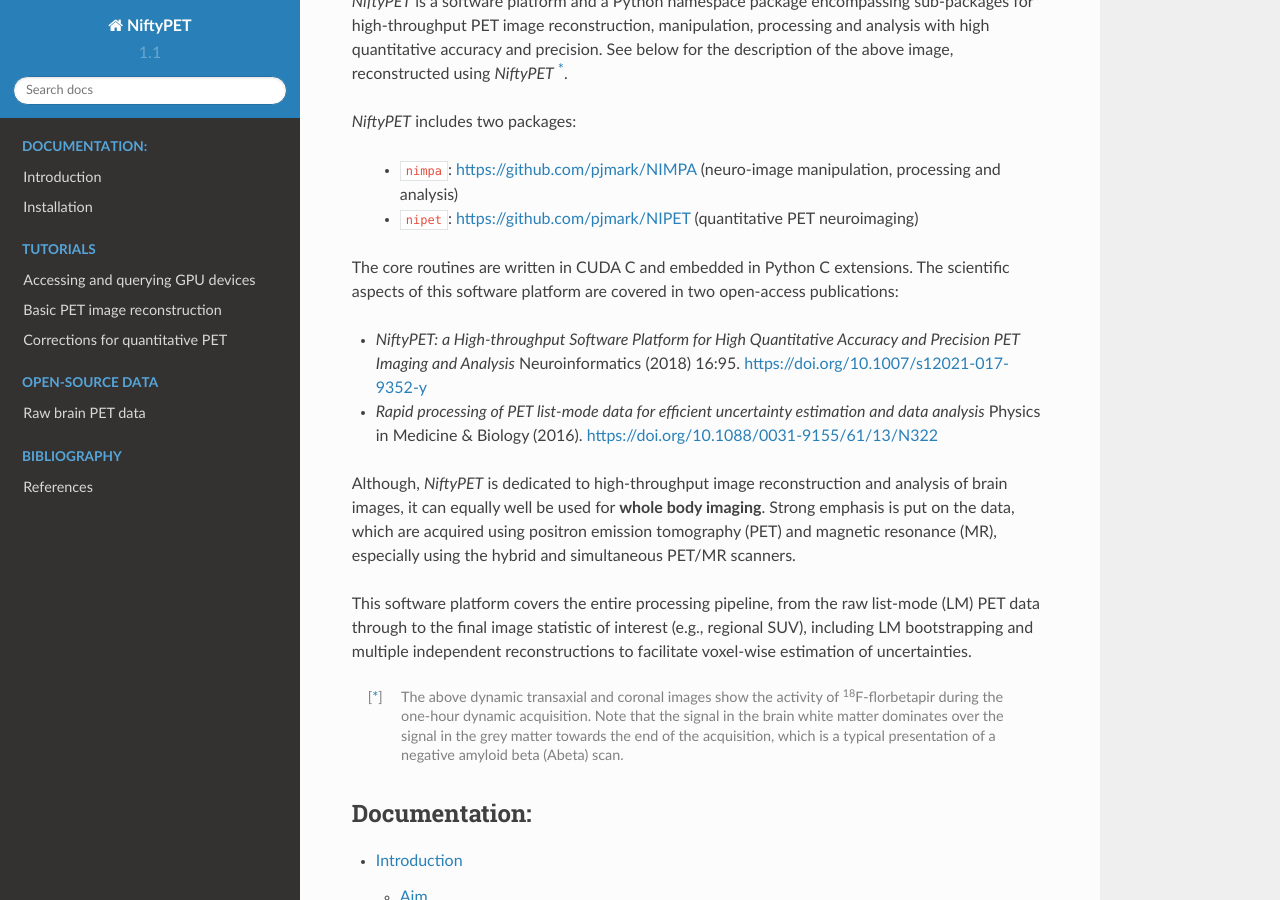
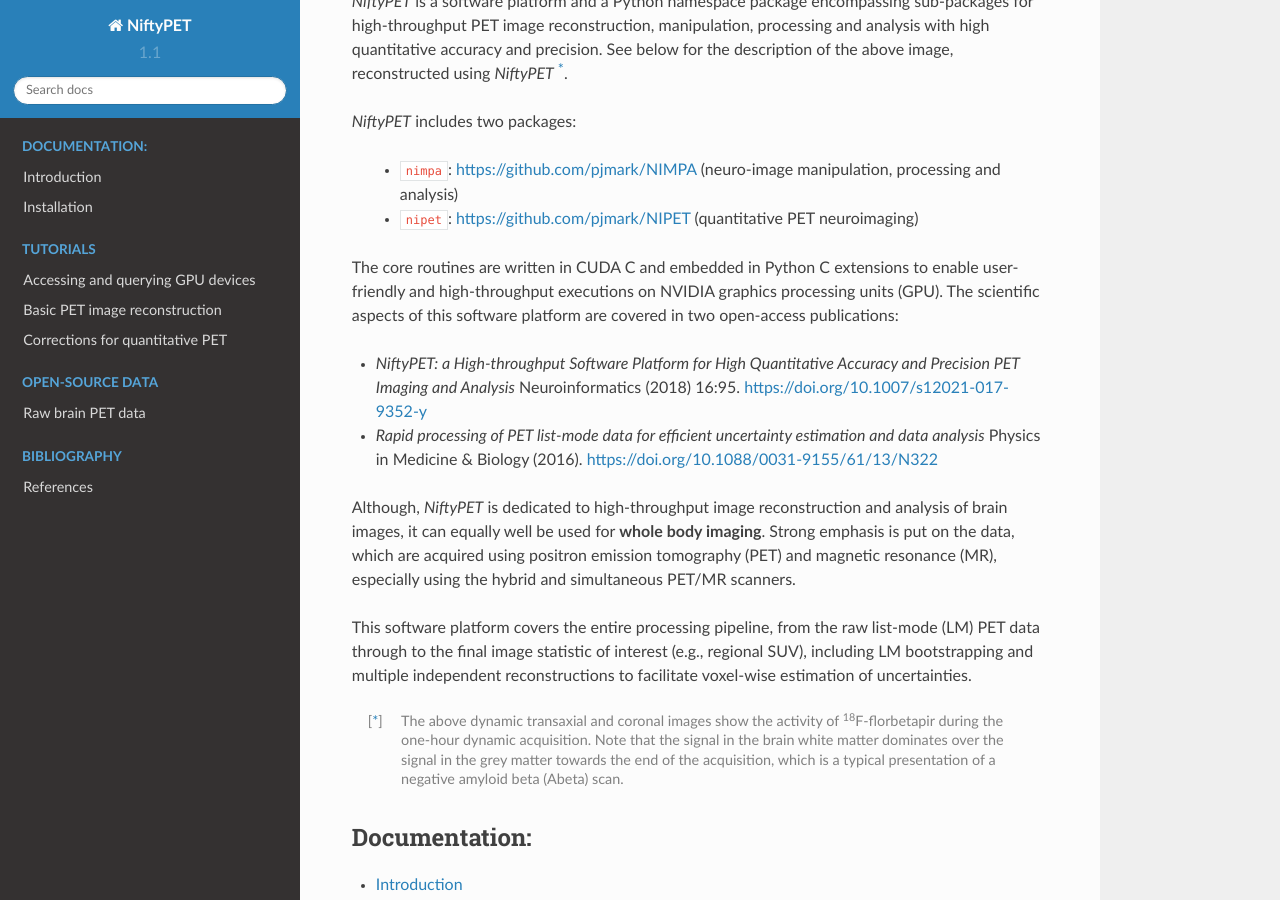
Before and after one commit to NiftyPET/NiftyPET, a Sphinx documentation site: the page built from docs/index.rst, in a window 1280 px wide and 900 px high, scrolled down 544 px. Built offline with Sphinx 7.4.7 and the Read the Docs theme 2.0.0, drawn with Linux system fonts in a browser that asks for light colours; formulas are drawn with MathJax 3.

Commit message:
added NVIDIA logo.

```diff
--- a/docs/highlights.rst
+++ b/docs/highlights.rst
@@ -8,7 +8,7 @@
   * ``nimpa``:  https://github.com/pjmark/NIMPA (neuro-image manipulation, processing and analysis)
   * ``nipet``:  https://github.com/pjmark/NIPET (quantitative PET neuroimaging)
 
-The core routines are written in CUDA C and embedded in Python C extensions.  The scientific aspects of this software platform are covered in two open-access publications:
+The core routines are written in CUDA C and embedded in Python C extensions to enable user-friendly and high-throughput executions on NVIDIA graphics processing units (GPU).  The scientific aspects of this software platform are covered in two open-access publications:
 
 * *NiftyPET: a High-throughput Software Platform for High Quantitative Accuracy and Precision PET Imaging and Analysis* Neuroinformatics (2018) 16:95. https://doi.org/10.1007/s12021-017-9352-y
 
--- a/docs/index.rst
+++ b/docs/index.rst
@@ -50,3 +50,7 @@
 .. rubric:: Acknowledgements
 
 We gratefully acknowledge the support of NVIDIA Corporation with the donation of the Tesla K20 and Titan X Pascal GPUs used for this research and work.
+
+.. image:: images/Nvidia_logo.png
+   :width: 45%
+   :align: center
```
Also changed, not shown: README.rst (+9 -0 lines), docs/images/Nvidia_logo.png (added).
